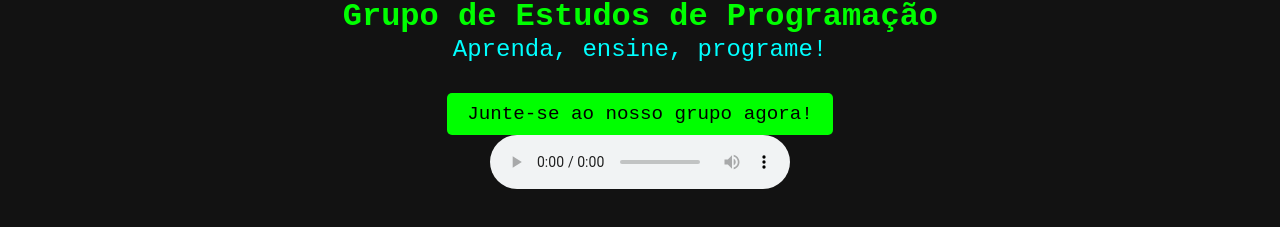
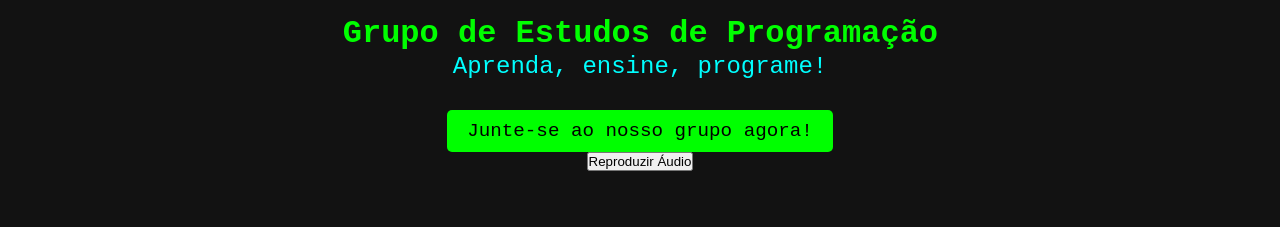
Before and after one commit to mauriciohillesheim/Grupo-de-Estudos-Programacao, a plain HTML site: page index.html in a window 1280 px wide. Shown: the part 561-788 px from the top of the page. Drawn offline with Linux system fonts and the light colour scheme.

Commit message:
Update index.html

```diff
--- a/index.html
+++ b/index.html
@@ -30,7 +30,9 @@
         <a href="https://discord.gg/EehcfqRxn3" class="join-now">Junte-se ao nosso grupo agora!</a>
     </div>
 
-    <audio controls loop>
+    <button onclick="document.getElementById('backgroundAudio').play()">Reproduzir Áudio</button>
+
+<audio id="backgroundAudio" loop>
     <source src="audio/Neodämmerung.mp3" type="audio/mpeg">
     Seu navegador não suporta a reprodução de áudio.
 </audio>
```
